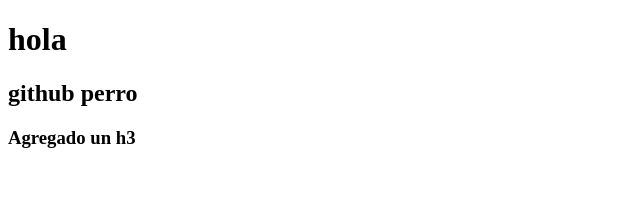
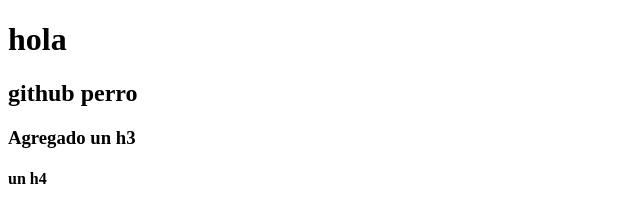
Before and after one commit to rcdf44/ira, a plain HTML site: page index.html in a window 1280 px wide. Shown: the full height of the page, 0-640 px from the left. Drawn offline with Linux system fonts and the light colour scheme.

Commit message:
modificado el html en la kinea 13

```diff
--- a/index.html
+++ b/index.html
@@ -10,6 +10,7 @@
     <h1>hola</h1>
     <h2>github perro</h2>
     <h3>Agregado un h3</h3>
+    <h4>un h4</h4>
 
     <script src="./app.js"></script>
 </body>
```
